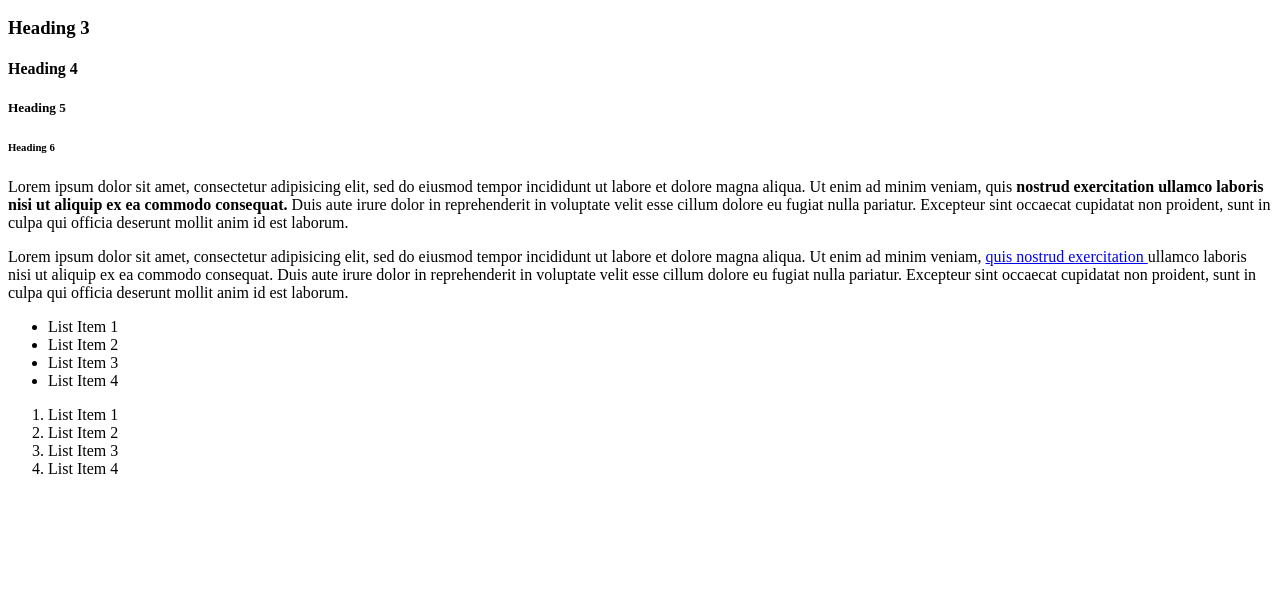
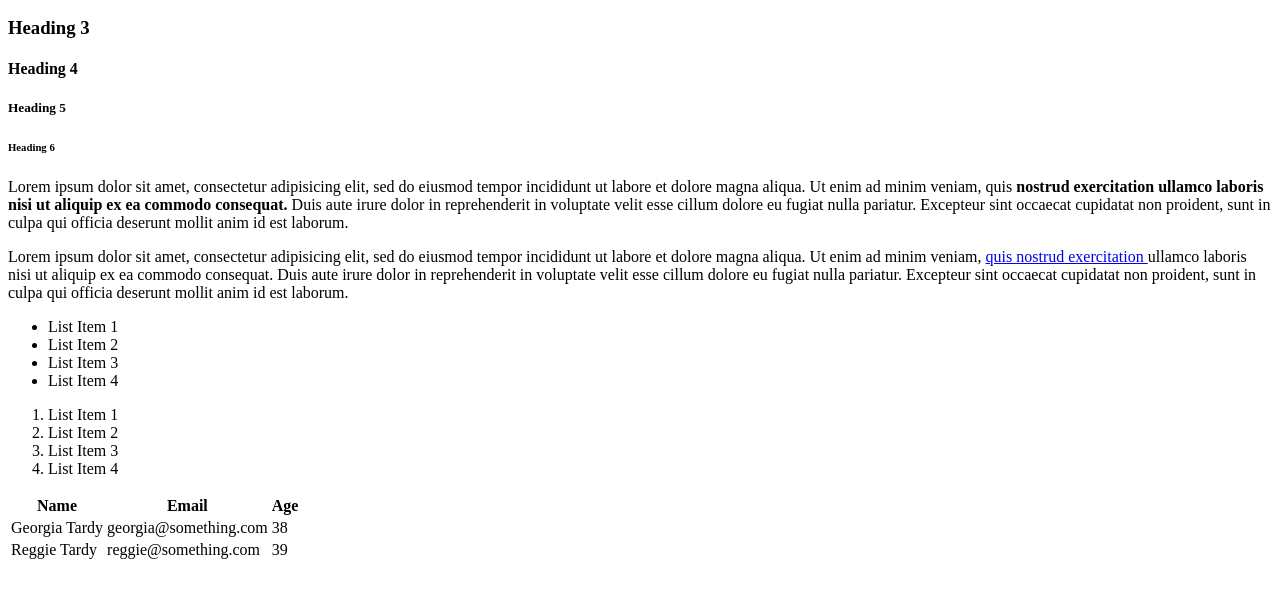
Before and after one commit to georgiatardy/html_cheatsheet, a plain HTML site: page index.html in a window 1280 px wide. Shown: the part 110-708 px from the top of the page. Drawn offline with Linux system fonts and the light colour scheme.

Commit message:
added code snippet for tables

```diff
--- a/index.html
+++ b/index.html
@@ -29,6 +29,7 @@
       <li>List Item 3</li>
       <li>List Item 4</li>
     </ul>
+
     <ol>
       <li>List Item 1</li>
       <li>List Item 2</li>
@@ -36,5 +37,28 @@
       <li>List Item 4</li>
     </ol>
 
+    <!-- Table -->
+    <table>
+      <thead>
+        <tr>
+          <th>Name</th>
+          <th>Email</th>
+          <th>Age</th>
+        </tr>
+      </thead>
+      <tbody>
+        <tr>
+          <td>Georgia Tardy</td>
+          <td>georgia@something.com</td>
+          <td>38</td>
+        </tr>
+        <tr>
+          <td>Reggie Tardy</td>
+          <td>reggie@something.com</td>
+          <td>39</td>
+        </tr>
+      </tbody>
+    </table>
+
   </body>
 </html>
```
